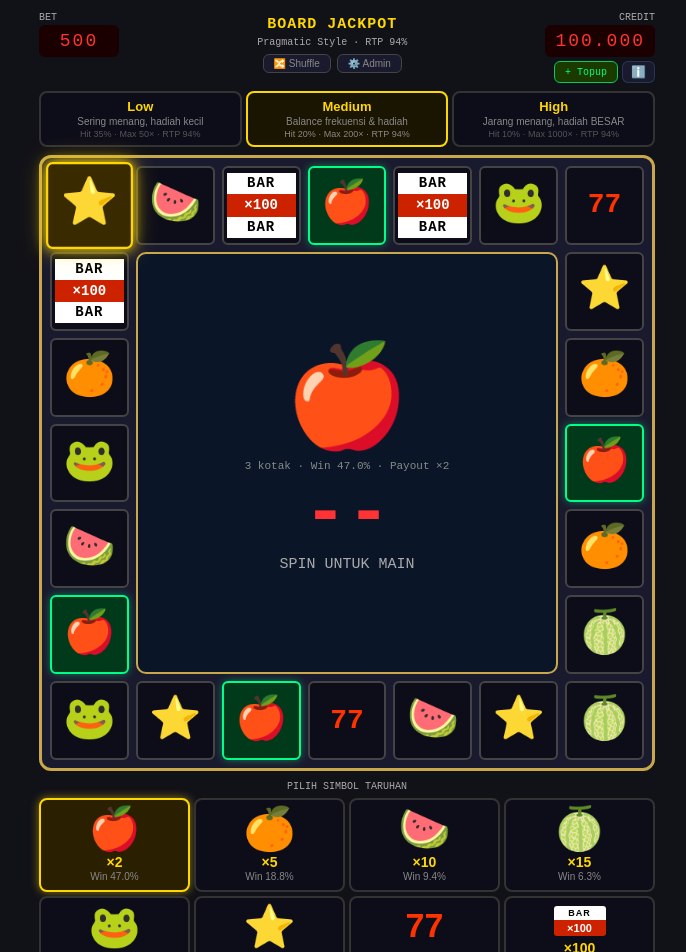
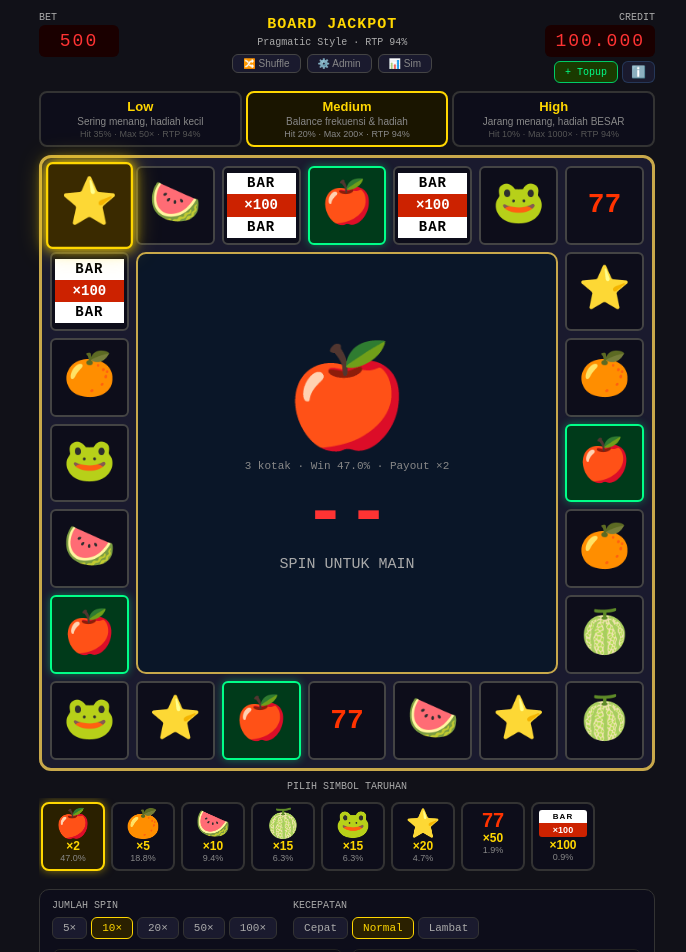
Before and after one commit to devhdn-212/slotmachine-fruit, a Svelte app: page / in a window 1280 px wide. Shown: the top 952 px of the page, without its empty margins (293-979 px from the left). Built offline with nearby package versions, Linux system fonts and the light colour scheme.

Commit message:
update posisi layout game dan header chrome

```diff
--- a/index.html
+++ b/index.html
@@ -4,6 +4,9 @@
     <meta charset="UTF-8" />
     <link rel="icon" type="image/svg+xml" href="/favicon.svg" />
     <meta name="viewport" content="width=device-width, initial-scale=1.0" />
+    <meta name="theme-color" content="#111118" />
+    <meta name="apple-mobile-web-app-capable" content="yes" />
+    <meta name="apple-mobile-web-app-status-bar-style" content="black-translucent" />
     <title>slot-machine</title>
   </head>
   <body>
--- a/src/App.svelte
+++ b/src/App.svelte
@@ -267,6 +267,7 @@
 
   // ── Admin config panel ─────────────────────────────
   let showAdmin   = $state(false)
+  let showSim     = $state(false)
   // editable copy untuk admin
   let adminConfig = $state(VOL_TIERS.map(v => ({...v})))
 
@@ -514,6 +515,7 @@
       <div style="display:flex;gap:6px;margin-top:2px">
         <button class="btn-shuffle" onclick={shuffleBoard} disabled={spinning}>🔀 Shuffle</button>
         <button class="btn-shuffle" class:admin-active={showAdmin} onclick={()=>showAdmin=!showAdmin}>⚙️ Admin</button>
+        <button class="btn-shuffle" class:admin-active={showSim} onclick={()=>showSim=!showSim}>📊 Sim</button>
       </div>
     </div>
     <div style="text-align:right">
@@ -658,82 +660,24 @@
     </div>
   </div>
 
-  <!-- Pick simbol -->
+  <!-- Pick simbol — horizontal scroll 1 row -->
   <div class="section-lbl">PILIH SIMBOL TARUHAN</div>
-  <div class="paytable">
+  <div class="sym-slider">
     {#each SYMDEFS as def}
       {@const hr = getSymHitRate(def.id, todayVol)}
-      <button class="pay-btn" class:selected={def.id===picked} onclick={()=>selectPick(def.id)} disabled={spinning}>
+      <button class="sym-btn" class:selected={def.id===picked} onclick={()=>selectPick(def.id)} disabled={spinning}>
         {#if def.id==='bar'}
-          <div class="pt-bar"><div class="ptb-top">BAR</div><div class="ptb-mid">×100</div></div>
+          <div class="sym-bar"><div class="sb-top">BAR</div><div class="sb-mid">×100</div></div>
         {:else if def.id==='sev77'}
-          <span class="pt-77">{def.emoji}</span>
+          <span class="sym-77">{def.emoji}</span>
         {:else}
-          <span class="pt-em">{def.emoji}</span>
+          <span class="sym-em">{def.emoji}</span>
         {/if}
-        <div class="pt-info">
-          <div class="pt-pay">×{def.pay}</div>
-          <div class="pt-hit">Win {(hr*100).toFixed(1)}%</div>
-        </div>
+        <div class="sym-pay">×{def.pay}</div>
+        <div class="sym-hit">{(hr*100).toFixed(1)}%</div>
       </button>
     {/each}
   </div>
-
-  <!-- Info Win Panel — collapsible -->
-  <details class="info-panel">
-  <summary class="info-summary">💡 INFO TARUHAN · {fmt(bet)} × {pickedDef.pay} = {fmt(potentialWin)}</summary>
-    <div class="info-title">💡 INFO TARUHAN</div>
-    <div class="info-content">
-      <div class="info-formula">
-        <span class="info-bet">{fmt(bet)}</span>
-        <span class="info-op">×</span>
-        <span class="info-pay">{pickedDef.pay}</span>
-        <span class="info-op">=</span>
-        <span class="info-result">{fmt(potentialWin)}</span>
-      </div>
-      <div class="info-desc">
-        Bet <strong>{fmt(bet)}</strong> pilih
-        {#if pickedDef.id === 'bar'}
-          <strong>BAR</strong>
-        {:else if pickedDef.id === 'sev77'}
-          <strong>77</strong>
-        {:else}
-          {pickedDef.emoji} <strong>{pickedDef.label}</strong>
-        {/if}
-        → kalau menang dapat
-        <strong class="info-win-amount">Rp {fmt(potentialWin)}</strong>
-      </div>
-      <div class="info-stats">
-        <div class="info-stat">
-          <div class="info-stat-label">Peluang Menang</div>
-          <div class="info-stat-val">{(pickedHR*100).toFixed(2)}%</div>
-          <div class="info-stat-sub">~1 dari {Math.round(1/pickedHR)} spin</div>
-        </div>
-        <div class="info-stat-div"></div>
-        <div class="info-stat">
-          <div class="info-stat-label">Jika Kalah</div>
-          <div class="info-stat-val loss-val">-{fmt(bet)}</div>
-          <div class="info-stat-sub">bet hangus</div>
-        </div>
-        <div class="info-stat-div"></div>
-        <div class="info-stat">
-          <div class="info-stat-label">Jika Menang</div>
-          <div class="info-stat-val win-val">+{fmt(potentialWin)}</div>
-          <div class="info-stat-sub">×{pickedDef.pay} dari bet</div>
-        </div>
-        <div class="info-stat-div"></div>
-        <div class="info-stat">
-          <div class="info-stat-label">Volatility</div>
-          <div class="info-stat-val">{todayVol.label}</div>
-          <div class="info-stat-sub">RTP {Math.round(todayVol.rtp*100)}%</div>
-        </div>
-      </div>
-      <div class="info-note">
-        Rata-rata menang setiap <strong>{Math.round(1/pickedHR)}</strong> spin ·
-        Modal <strong>{fmt(bet * Math.round(1/pickedHR))}</strong> untuk 1 kemenangan
-      </div>
-    </div>
-  </details>
 
   <!-- Autospin -->
   <div class="auto-wrap">
@@ -852,7 +796,9 @@
     </div>
   </div>
 
-  <!-- Controls -->
+
+
+  <!-- Controls — bet + spin + win -->
   <div class="controls">
     <div class="bet-ctrl">
       <div class="lbl" style="text-align:center">BET</div>
@@ -870,6 +816,61 @@
   </div>
 
   <div class="msg" class:win-flash={flashWin} class:near-msg={isNearMiss}>{msg}</div>
+
+  <!-- Info Win Panel — collapsible -->
+  <details class="info-panel">
+  <summary class="info-summary">💡 INFO TARUHAN · {fmt(bet)} × {pickedDef.pay} = {fmt(potentialWin)}</summary>
+    <div class="info-content">
+      <div class="info-formula">
+        <span class="info-bet">{fmt(bet)}</span>
+        <span class="info-op">×</span>
+        <span class="info-pay">{pickedDef.pay}</span>
+        <span class="info-op">=</span>
+        <span class="info-result">{fmt(potentialWin)}</span>
+      </div>
+      <div class="info-desc">
+        Bet <strong>{fmt(bet)}</strong> pilih
+        {#if pickedDef.id === 'bar'}
+          <strong>BAR</strong>
+        {:else if pickedDef.id === 'sev77'}
+          <strong>77</strong>
+        {:else}
+          {pickedDef.emoji} <strong>{pickedDef.label}</strong>
+        {/if}
+        → kalau menang dapat
+        <strong class="info-win-amount">Rp {fmt(potentialWin)}</strong>
+      </div>
+      <div class="info-stats">
+        <div class="info-stat">
+          <div class="info-stat-label">Peluang Menang</div>
+          <div class="info-stat-val">{(pickedHR*100).toFixed(2)}%</div>
+          <div class="info-stat-sub">~1 dari {Math.round(1/pickedHR)} spin</div>
+        </div>
+        <div class="info-stat-div"></div>
+        <div class="info-stat">
+          <div class="info-stat-label">Jika Kalah</div>
+          <div class="info-stat-val loss-val">-{fmt(bet)}</div>
+          <div class="info-stat-sub">bet hangus</div>
+        </div>
+        <div class="info-stat-div"></div>
+        <div class="info-stat">
+          <div class="info-stat-label">Jika Menang</div>
+          <div class="info-stat-val win-val">+{fmt(potentialWin)}</div>
+          <div class="info-stat-sub">×{pickedDef.pay} dari bet</div>
+        </div>
+        <div class="info-stat-div"></div>
+        <div class="info-stat">
+          <div class="info-stat-label">Volatility</div>
+          <div class="info-stat-val">{todayVol.label}</div>
+          <div class="info-stat-sub">RTP {Math.round(todayVol.rtp*100)}%</div>
+        </div>
+      </div>
+      <div class="info-note">
+        Rata-rata menang setiap <strong>{Math.round(1/pickedHR)}</strong> spin ·
+        Modal <strong>{fmt(bet * Math.round(1/pickedHR))}</strong> untuk 1 kemenangan
+      </div>
+    </div>
+  </details>
 
   <!-- Stats -->
   <div class="stats-bar">
@@ -900,8 +901,15 @@
   {/if}
 
   <!-- Simulasi Panel -->
-  <details class="sim-panel"><summary class="sim-summary">📊 SIMULASI PENDAPATAN HOUSE</summary>
-    <div class="sim-title">📊 SIMULASI PENDAPATAN HOUSE</div>
+  <!-- Modal Simulasi -->
+  {#if showSim}
+  <div class="modal-overlay" onclick={()=>showSim=false}>
+    <div class="modal-box" onclick={(e)=>e.stopPropagation()} style="max-width:520px">
+      <div class="modal-header">
+        <div class="modal-title">📊 SIMULASI PENDAPATAN HOUSE</div>
+        <button class="modal-close" onclick={()=>showSim=false}>×</button>
+      </div>
+      <div class="sim-title">📊 SIMULASI PENDAPATAN HOUSE</div>
     <div class="sim-form">
       <div class="sim-field">
         <label>Jumlah Hari</label>
@@ -981,34 +989,10 @@
       </div>
     </div>
     {/if}
-  </details>
-
-  <!-- History -->
-  {#if history.length > 0}
-  <div class="history-wrap">
-    <div class="history-title">RIWAYAT SPIN</div>
-    <div class="history-list">
-      {#each history as h}
-        <div class="h-row" class:h-win={h.result==='WIN'} class:h-lose={h.result==='LOSE'} class:h-near={h.result==='NEAR'}>
-          <div class="h-round">#{h.round}</div>
-          <div class="h-badge" class:badge-win={h.result==='WIN'} class:badge-lose={h.result==='LOSE'} class:badge-near={h.result==='NEAR'}>
-            {h.result==='NEAR'?'NEAR':h.result}
-          </div>
-          <div class="h-sym">
-            {#if h.sym==='bar'}<span class="h-bar">BAR</span>
-            {:else if h.sym==='sev77'}<span class="h-77">77</span>
-            {:else}{h.emoji}{/if}
-          </div>
-          <div class="h-vol">{h.vol}</div>
-          <div class="h-detail">Bet <span class="h-num">{fmt(h.bet)}</span>
-            {#if h.result==='WIN'}→ <span class="h-win-num">+{fmt(h.win)}</span>{/if}
-          </div>
-          <div class="h-credit">{fmt(h.credit)}</div>
-        </div>
-      {/each}
     </div>
   </div>
   {/if}
+
   <!-- Modal Topup -->
   {#if showTopup}
   <div class="modal-overlay" onclick={()=>{ if(credit > 0) showTopup=false }}>
@@ -1160,13 +1144,15 @@
   </div>
   {/if}
 
+</div>
 
 
-</div>
+
 <style>
   *{box-sizing:border-box}
   :global(body,html){background:#111118!important;margin:0;padding:0;min-height:100vh}
   :global(#app){background:#111118!important;min-height:100vh}
+  :global(meta[name=theme-color]){content:#111118}
   .game{max-width:640px;margin:0 auto;padding:0.75rem;font-family:monospace;background:#111118;user-select:none;min-height:100vh}
   .top-bar{display:flex;justify-content:space-between;align-items:flex-start;margin-bottom:8px;gap:4px}
   .led{background:#1a0000;color:#ff3333;font-size:18px;padding:6px 10px;border-radius:6px;min-width:80px;text-align:center;letter-spacing:2px;font-family:monospace}
@@ -1247,20 +1233,20 @@
 
   /* Paytable */
   .section-lbl{font-size:10px;color:#aaa;text-align:center;margin-top:10px;margin-bottom:6px}
-  .paytable{display:grid;grid-template-columns:repeat(4,1fr);gap:4px}
-  .pay-btn{background:#0d0d1a;border:2px solid #333;border-radius:8px;padding:8px 6px;cursor:pointer;transition:all 0.15s;color:white;display:flex;flex-direction:column;align-items:center;gap:4px}
-  .pay-btn:hover:not(:disabled){border-color:#ffd700;background:#1a1a00}
-  .pay-btn.selected{border-color:#ffd700;background:#2a2000;box-shadow:0 0 10px #ffd70088}
-  .pay-btn:disabled{opacity:0.5;cursor:not-allowed}
-  .pt-em{font-size:clamp(24px,5vw,42px);line-height:1}
-  .pt-77{font-size:34px;font-weight:800;color:#ff3300}
-  .pt-bar{width:52px}
-  .ptb-top{background:#fff;color:#000;font-size:9px;font-weight:800;text-align:center;padding:2px;letter-spacing:1px;border-radius:3px 3px 0 0}
-  .ptb-mid{background:#cc2200;color:#fff;font-size:11px;font-weight:800;text-align:center;padding:2px;border-radius:0 0 3px 3px}
-  .pt-info{display:flex;flex-direction:column;align-items:center;gap:1px}
-  .pt-pay{font-size:14px;color:#ffd700;font-weight:700}
-  .pt-count{font-size:11px;color:#666}
-  .pt-hit{font-size:10px;color:#888}
+  /* Sym slider — horizontal scroll 1 row */
+  .sym-slider{display:flex;gap:6px;overflow-x:auto;padding:4px 2px 8px;scrollbar-width:none;-webkit-overflow-scrolling:touch}
+  .sym-slider::-webkit-scrollbar{display:none}
+  .sym-btn{flex:0 0 64px;background:#0d0d1a;border:2px solid #333;border-radius:8px;padding:6px 4px;cursor:pointer;transition:all 0.15s;color:white;display:flex;flex-direction:column;align-items:center;gap:2px;min-width:64px}
+  .sym-btn:hover:not(:disabled){border-color:#ffd700;background:#1a1a00}
+  .sym-btn.selected{border-color:#ffd700;background:#2a2000;box-shadow:0 0 10px #ffd70088}
+  .sym-btn:disabled{opacity:0.5;cursor:not-allowed}
+  .sym-em{font-size:28px;line-height:1}
+  .sym-77{font-size:20px;font-weight:800;color:#ff3300;line-height:1}
+  .sym-bar{width:48px}
+  .sb-top{background:#fff;color:#000;font-size:8px;font-weight:800;text-align:center;padding:2px;letter-spacing:1px;border-radius:3px 3px 0 0}
+  .sb-mid{background:#cc2200;color:#fff;font-size:9px;font-weight:800;text-align:center;padding:2px;border-radius:0 0 3px 3px}
+  .sym-pay{font-size:12px;color:#ffd700;font-weight:700;line-height:1}
+  .sym-hit{font-size:9px;color:#888;line-height:1}
 
   /* Info Panel collapsible */
   .info-panel{background:#0d0d1a;border:2px solid #c8a84b44;border-radius:12px;margin-top:10px}
```
